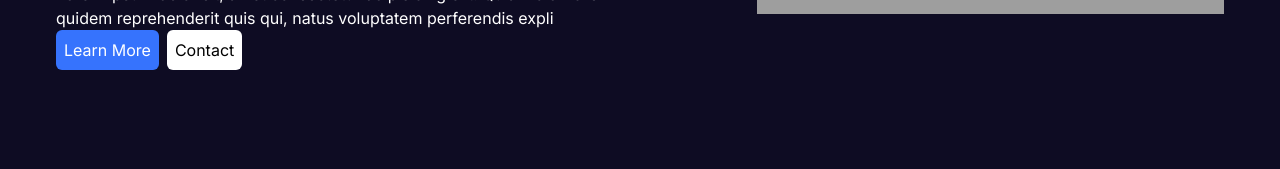
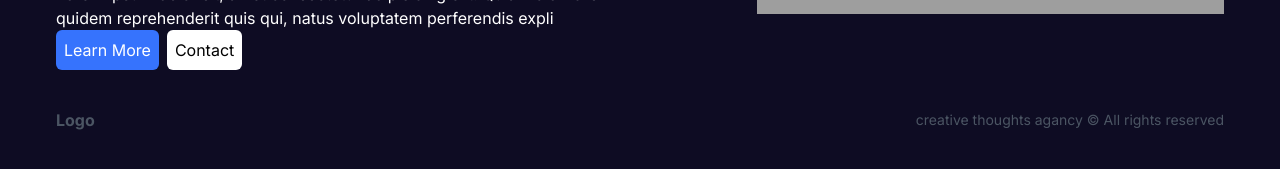
Before and after one commit to Shaghayegh-93/creative-agency, a Next.js app: page / in a window 1280 px wide. Shown: the part 471-640 px from the top of the page. Built offline with nearby package versions, Linux system fonts and the light colour scheme; grey boxes are pictures that could not be loaded.

Commit message:
add Footer component

```diff
--- a/src/app/layout.js
+++ b/src/app/layout.js
@@ -1,6 +1,7 @@
 import { Inter } from "next/font/google";
 import "./globals.css";
 import Navbar from "@/components/Navbar";
+import Footer from "@/components/Footer";
 
 const inter = Inter({ subsets: ["latin"] });
 
@@ -13,8 +14,10 @@
   return (
     <html lang="en">
       <body suppressHydrationWarning={true} className={inter.className}>
-        <div>
-          <Navbar /> {children}
+        <div className="flex flex-col">
+          <Navbar />
+          {children}
+          <Footer />
         </div>
       </body>
     </html>
```
